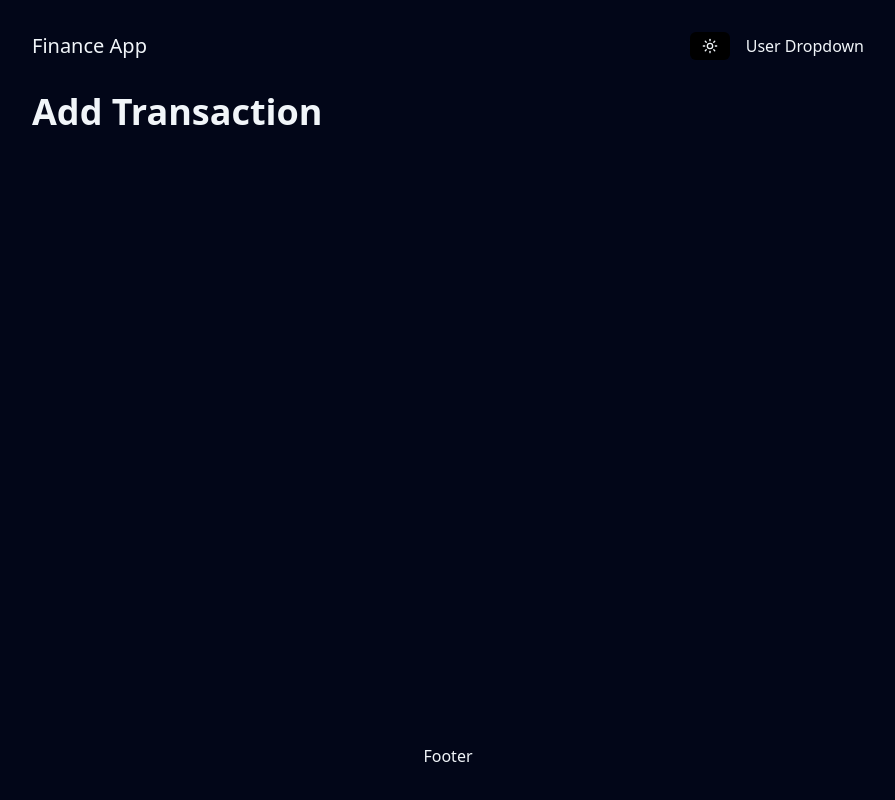
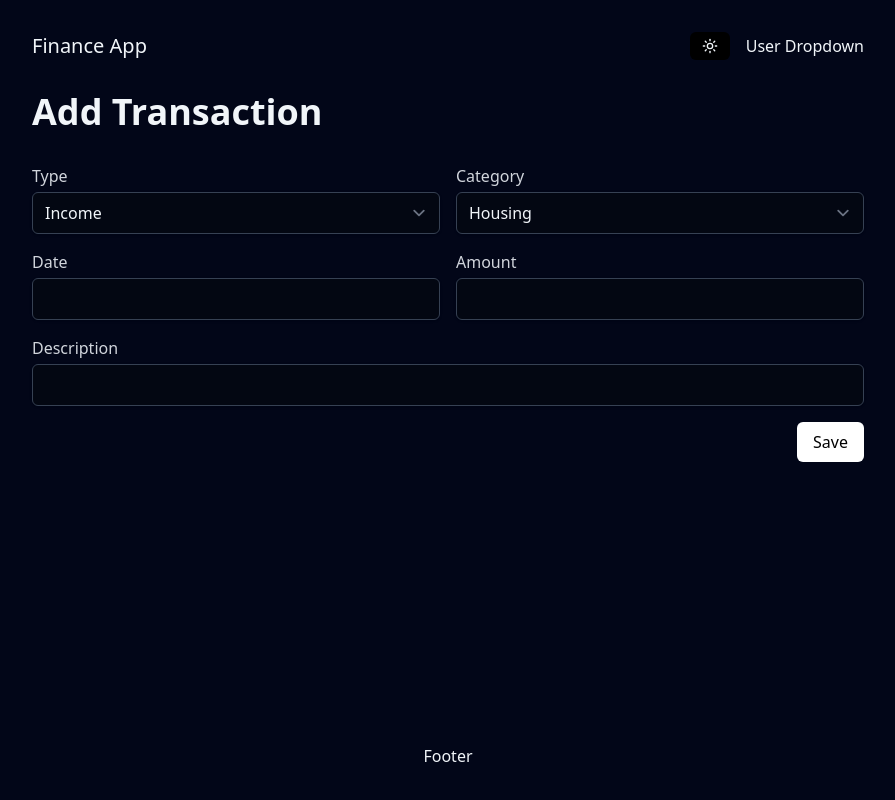
Before and after one commit to bhanu-21/next16-finance-app, a Next.js app: page /dashboard/transaction/add in a window 1280 px wide. Shown: the whole page, without its empty margins (192-1087 px from the left). Built offline with nearby package versions, Linux system fonts and the light colour scheme.

Commit message:
adding transaction form markup

```diff
--- /dev/null
+++ b/app/dashboard/components/transaction-form.js
@@ -0,0 +1,46 @@
+import Button from "@/components/button";
+import Input from "@/components/input";
+import Label from "@/components/label";
+import Select from "@/components/select";
+import { categories, types } from "@/lib/consts";
+
+export default function TransactionForm() {
+    return (
+        <form className="space-y-4">
+            <div className="grid grid-cols-1 md:grid-cols-2 gap-4">
+                <div>
+                    <Label className="mb-1">Type</Label>
+                    <Select>
+                        {types.map(type => <option key={type}>{type}</option>)}
+                    </Select>
+                </div>
+
+                <div>
+                    <Label className="mb-1">Category</Label>
+                    <Select>
+                        {categories.map(category => <option key={category}>{category}</option>)}
+                    </Select>
+                </div>
+
+                <div>
+                    <Label className="mb-1">Date</Label>
+                    <Input />
+                </div>
+
+                <div>
+                    <Label className="mb-1">Amount</Label>
+                    <Input type="number" />
+                </div>
+
+                <div className="col-span-2">
+                    <Label className="mb-1">Description</Label>
+                    <Input type="number" />
+                </div>
+            </div>
+
+            <div className="flex justify-end">
+                <Button type="submit">Save</Button>
+            </div>
+        </form>
+    )
+}
--- a/app/dashboard/transaction/add/page.js
+++ b/app/dashboard/transaction/add/page.js
@@ -1,7 +1,12 @@
+import TransactionForm from "../../components/transaction-form";
+
+export const metadata = { title: "Add Transaction" };
+
 export default function Page() {
     return (
         <>
             <h1 className="text-4xl font-semibold mb-8">Add Transaction</h1>
+            <TransactionForm />
         </>
     )
 }
--- a/app/layout.js
+++ b/app/layout.js
@@ -14,7 +14,7 @@
 });
 
 export const metadata = {
-  title: "Finance App",
+  title: { template: "%s | Finance App", default: "Finance App" },
   description: "Generated by create next app",
 };
 
--- a/app/playground/page.js
+++ b/app/playground/page.js
@@ -8,6 +8,8 @@
 import TransactionItem from "@/components/transaction-item";
 import TransactionSummaryItem from "@/components/transaction-summary-item";
 import Trend from "@/components/trend";
+
+export const metadata = { title: "Playground" };
 
 export default function Page() {
     return (
--- a/components/label.js
+++ b/components/label.js
@@ -1,5 +1,5 @@
 export default function Label(props) {
     return (
-        <label {...props} className={`text-gray-700 dark:text-gray-300 ${props.className}`}></label>
+        <label {...props} className={`block text-gray-700 dark:text-gray-300 ${props.className}`}></label>
     )
 }
--- /dev/null
+++ b/lib/consts.js
@@ -0,0 +1,2 @@
+export const types = ['Income', 'Expense', 'Investment', 'Saving']
+export const categories = ['Housing', 'Transport', 'Health', 'Food', 'Education', 'Other']
```
